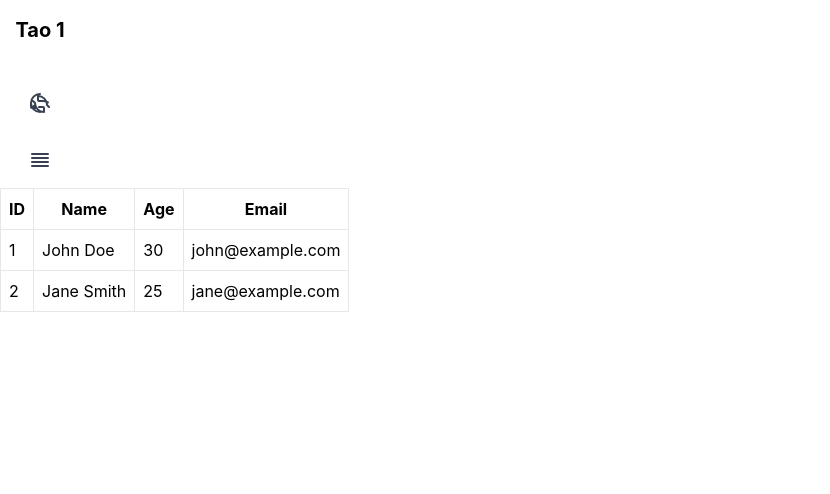
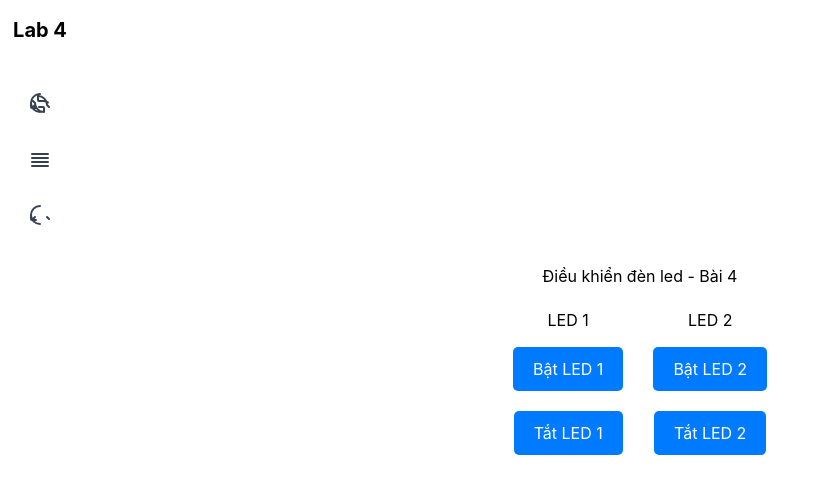
Before and after one commit to NT532-O21-1-Lab4-Modern-IoTs/Frontend, a React (Create React App) app: page /Control in a window 1280 px wide. Shown: the top 494 px of the page, without its empty margins (0-830 px from the left). Built offline with nearby package versions, Linux system fonts and the light colour scheme.

Commit message:
chore: Update npm dependencies and add new pages

```diff
--- a/package.json
+++ b/package.json
@@ -6,10 +6,14 @@
     "@testing-library/jest-dom": "^5.17.0",
     "@testing-library/react": "^13.4.0",
     "@testing-library/user-event": "^13.5.0",
+    "axios": "^1.6.8",
+    "file-saver": "^2.0.5",
     "react": "^18.2.0",
     "react-dom": "^18.2.0",
+    "react-router-dom": "^5.2.0",
     "react-scripts": "5.0.1",
     "react-table": "^7.8.0",
+    "recharts": "^2.12.7",
     "web-vitals": "^2.1.4"
   },
   "scripts": {
--- a/src/App.js
+++ b/src/App.js
@@ -2,30 +2,30 @@ import './App.css';
 import Navbar from './components/Navbar';
 import React from 'react';
 import Table from './pages/Table';
+import Main from './pages/Main';
+import Control from './pages/Control';
+import { BrowserRouter as Router, Route, Switch } from 'react-router-dom';
 function App() {
 
-  const handleClick = (x) => {
-    fetch(`http://localhost:8000/control/${x}`, {
-      method: 'POST',
-      headers: {
-        'Content-Type': 'application/json'
-      },
-    })
-    console.log(x + ": OK")
-  };
 
   return (
-    <div >
+
+
+    <Router>
       <Navbar />
-        <Table />
-       {/* <div className='ful'>
-        <h1 className='label'>Điều khiển đèn led - Bài 4</h1>
-      </div>
-      <div className='ful'>
-        <button className='btn' onClick={()=>handleClick(1)}>Bật led</button>
-        <button className='btn' onClick={()=>handleClick(0)}>Tắt led</button>
-      </div>  */}
-    </div>
+      <Switch>
+        <Route exact path="/">
+          <Main />
+        </Route>
+        <Route exact path="/table">
+          <Table />
+        </Route>
+        <Route exact path="/Control">
+          <Control />
+        </Route>
+
+      </Switch>
+    </Router>
   );
 }
 
--- a/src/components/Navbar.js
+++ b/src/components/Navbar.js
@@ -1,24 +1,43 @@
 import React from 'react';
-
+import Main from '../pages/Main';
+import Table from '../pages/Table';
 function Navbar() {
   return (
+    // <nav className="bg-white h-full w-20 flex flex-col justify-between">
+    //   <div className="pt-4 pb-8 px-2">
+    //     <h1 className="text-xl font-bold text-center">Lab 4</h1>
+    //   </div>
+    //   <div className="flex flex-col items-center">
+    //     <a href="#" className="py-4 px-2 text-gray-700 hover:bg-gray-200 transition duration-300 ease-in-out">
+    //       <svg xmlns="http://www.w3.org/2000/svg" className="h-6 w-6" fill="none" viewBox="0 0 24 24" stroke="currentColor">
+    //         <path strokeLinecap="round" strokeLinejoin="round" strokeWidth="2" d="M3 11a9 9 0 0 1 9-9m-9 9a9 9 0 0 0 9 9m-9-9v4a1 1 0 0 0 1 1h4M5 15l2-2m14 2l-2-2m0 0a9 9 0 0 0-9-9v4a1 1 0 0 0 1 1h4a9 9 0 0 1 4.898 1.448M5 9l2 2m0 0a9 9 0 0 0 9 9v-4a1 1 0 0 0-1-1h-4"/>
+    //       </svg>
+    //     </a>
+    //     <a href="#" className="py-4 px-2 text-gray-700 hover:bg-gray-200 transition duration-300 ease-in-out">
+    //       <svg xmlns="http://www.w3.org/2000/svg" className="h-6 w-6" fill="none" viewBox="0 0 24 24" stroke="currentColor">
+    //         <path strokeLinecap="round" strokeLinejoin="round" strokeWidth="2" d="M4 6h16M4 10h16M4 14h16M4 18h16"/>
+    //       </svg>
+    //     </a>
+    //   </div>
+    // </nav>
     <nav className="bg-white h-full w-20 flex flex-col justify-between">
-      {/* Logo hoặc tên trang */}
       <div className="pt-4 pb-8 px-2">
-        <h1 className="text-xl font-bold text-center">Tao 1</h1>
+        <h1 className="text-xl font-bold text-center">Lab 4</h1>
       </div>
-      {/* Tab */}
       <div className="flex flex-col items-center">
-        {/* Dashboard tab */}
-        <a href="#" className="py-4 px-2 text-gray-700 hover:bg-gray-200 transition duration-300 ease-in-out">
+        <a href="/" className="py-4 px-2 text-gray-700 hover:bg-gray-200 transition duration-300 ease-in-out">
           <svg xmlns="http://www.w3.org/2000/svg" className="h-6 w-6" fill="none" viewBox="0 0 24 24" stroke="currentColor">
             <path strokeLinecap="round" strokeLinejoin="round" strokeWidth="2" d="M3 11a9 9 0 0 1 9-9m-9 9a9 9 0 0 0 9 9m-9-9v4a1 1 0 0 0 1 1h4M5 15l2-2m14 2l-2-2m0 0a9 9 0 0 0-9-9v4a1 1 0 0 0 1 1h4a9 9 0 0 1 4.898 1.448M5 9l2 2m0 0a9 9 0 0 0 9 9v-4a1 1 0 0 0-1-1h-4"/>
           </svg>
         </a>
-        {/* Table tab */}
-        <a href="#" className="py-4 px-2 text-gray-700 hover:bg-gray-200 transition duration-300 ease-in-out">
+        <a href="/table" className="py-4 px-2 text-gray-700 hover:bg-gray-200 transition duration-300 ease-in-out">
           <svg xmlns="http://www.w3.org/2000/svg" className="h-6 w-6" fill="none" viewBox="0 0 24 24" stroke="currentColor">
             <path strokeLinecap="round" strokeLinejoin="round" strokeWidth="2" d="M4 6h16M4 10h16M4 14h16M4 18h16"/>
+          </svg>
+        </a>
+        <a href="/control" className="py-4 px-2 text-gray-700 hover:bg-gray-200 transition duration-300 ease-in-out">
+          <svg xmlns="http://www.w3.org/2000/svg" className="h-6 w-6" fill="none" viewBox="0 0 24 24" stroke="currentColor">
+            <path strokeLinecap="round" strokeLinejoin="round" strokeWidth="2" d="M3 11a9 9 0 0 1 9-9m-9 9a9 9 0 0 0 9 9m-9-9v4a1 1 0 0 0 1 1h4M5 15l2-2m14 2l-2-2m0 0a9"/>
           </svg>
         </a>
       </div>
--- /dev/null
+++ b/src/pages/Control.js
@@ -0,0 +1,111 @@
+import React, { useEffect } from "react";
+import { useState } from "react";
+export default function Control() {
+  const handleClick = (x) => {
+    fetch(`http://localhost:8000/control/${x}`, {
+      method: 'POST',
+      headers: {
+        'Content-Type': 'application/json'
+      },
+    })
+    .then(response => response.text())
+    .then(data => console.log(data))
+    .catch(error => console.error('Error:', error));
+  };
+
+  const [count, setCount] = useState(0);
+
+  useEffect(() => {
+    console.log("time refresh")
+    const timer = setInterval(() => {
+      setCount(prevCount => prevCount + 1);
+    }, 2000);
+
+    return () => {
+      clearInterval(timer);
+    };
+  }, []);
+
+  const styles = {
+    container: {
+      textAlign: 'center',
+      padding: '20px'
+    },
+    header: {
+      marginBottom: '20px'
+    },
+    buttonGroup: {
+      display: 'flex',
+      justifyContent: 'center',
+      gap: '20px'
+    },
+    ledControl: {
+      display: 'flex',
+      flexDirection: 'column',
+      alignItems: 'center',
+      gap: '10px'
+    },
+    button: {
+      padding: '10px 20px',
+      margin: '5px',
+      fontSize: '16px',
+      cursor: 'pointer',
+      backgroundColor: '#007bff',
+      color: 'white',
+      border: 'none',
+      borderRadius: '5px',
+      transition: 'background-color 0.3s'
+    },
+    buttonHover: {
+      backgroundColor: '#0056b3'
+    }
+  };
+
+  return (
+    <div style={styles.container}>
+      <div style={styles.header}>
+        <h1>Điều khiển đèn led - Bài 4</h1>
+      </div>
+      <div style={styles.buttonGroup}>
+        <div style={styles.ledControl}>
+          <h2>LED 1</h2>
+          <button
+            style={styles.button}
+            onMouseOver={(e) => e.target.style.backgroundColor = styles.buttonHover.backgroundColor}
+            onMouseOut={(e) => e.target.style.backgroundColor = styles.button.backgroundColor}
+            onClick={() => handleClick('on1')}
+          >
+            Bật LED 1
+          </button>
+          <button
+            style={styles.button}
+            onMouseOver={(e) => e.target.style.backgroundColor = styles.buttonHover.backgroundColor}
+            onMouseOut={(e) => e.target.style.backgroundColor = styles.button.backgroundColor}
+            onClick={() => handleClick('off1')}
+          >
+            Tắt LED 1
+          </button>
+        </div>
+        <div style={styles.ledControl}>
+          <h2>LED 2</h2>
+          <button
+            style={styles.button}
+            onMouseOver={(e) => e.target.style.backgroundColor = styles.buttonHover.backgroundColor}
+            onMouseOut={(e) => e.target.style.backgroundColor = styles.button.backgroundColor}
+            onClick={() => handleClick('on2')}
+          >
+            Bật LED 2
+          </button>
+          <button
+            style={styles.button}
+            onMouseOver={(e) => e.target.style.backgroundColor = styles.buttonHover.backgroundColor}
+            onMouseOut={(e) => e.target.style.backgroundColor = styles.button.backgroundColor}
+            onClick={() => handleClick('off2')}
+          >
+            Tắt LED 2
+          </button>
+        </div>
+      </div>
+    </div>
+  );
+}
--- a/src/pages/Table.js
+++ b/src/pages/Table.js
@@ -1,51 +1,75 @@
-import React from 'react';
+import React, { useEffect, useState } from 'react';
 import { useTable } from 'react-table';
+import { saveAs } from 'file-saver';
 
 function Table() {
-  // Dữ liệu mẫu
-  const data = React.useMemo(
-    () => [
-      {
-        id: 1,
-        name: 'John Doe',
-        age: 30,
-        email: 'john@example.com',
-      },
-      {
-        id: 2,
-        name: 'Jane Smith',
-        age: 25,
-        email: 'jane@example.com',
-      },
-      // Thêm dữ liệu khác nếu cần
-    ],
-    []
-  );
+  const [data, setData] = useState([]);
 
-  // Cột của bảng
+  useEffect(() => {
+    fetchData();
+  }, []);
+
+  const fetchData = async () => {
+    try {
+      const response = await fetch('http://localhost:8000/mongoDB/getAll/DHT11');
+      const jsonData = await response.json();
+      setData(jsonData);
+    } catch (error) {
+      console.error('Error fetching data:', error);
+    }
+  };
+
+  const downloadCSV = () => {
+    const csvData = convertToCSV(data);
+    const blob = new Blob([csvData], { type: 'text/csv;charset=utf-8' });
+    saveAs(blob, 'data.csv');
+  };
+
+  const convertToCSV = (data) => {
+    const csvRows = [];
+    const headers = Object.keys(data[0]);
+    csvRows.push(headers.join(','));
+
+    for (const rowData of data) {
+      const values = headers.map(header => rowData[header]);
+      csvRows.push(values.join(','));
+    }
+
+    return csvRows.join('\n');
+  };
+
+  // Columns of the table
   const columns = React.useMemo(
     () => [
       {
         Header: 'ID',
-        accessor: 'id',
+        accessor: '_id',
       },
       {
-        Header: 'Name',
-        accessor: 'name',
+        Header: 'Device',
+        accessor: () => 'ESP8266'
       },
       {
-        Header: 'Age',
-        accessor: 'age',
+        Header: 'Sensor',
+        accessor: () => 'DHT11'
       },
       {
-        Header: 'Email',
-        accessor: 'email',
+        Header: 'Temperature',
+        accessor: 'temperature',
+      },
+      {
+        Header: 'Humidity',
+        accessor: 'humidity',
+      },
+      {
+        Header: 'Timestamp',
+        accessor: 'timestamp',
       },
     ],
     []
   );
 
-  // Hook sử dụng react-table
+  // React-table hook
   const {
     getTableProps,
     getTableBodyProps,
@@ -55,6 +79,8 @@ function Table() {
   } = useTable({ columns, data });
 
   return (
+    <div>
+      <button onClick={downloadCSV}>Download CSV</button>
       <table {...getTableProps()} className="border-collapse border border-gray-200">
         <thead>
           {headerGroups.map(headerGroup => (
@@ -84,6 +110,7 @@ function Table() {
           })}
         </tbody>
       </table>
+    </div>
   );
 }
 
```
Also changed, not shown: src/pages/Main.js (+60 -0 lines), 1 other file (tests, documents, lock files or other folders). Lines whose indentation alone changed are shown as unchanged.
